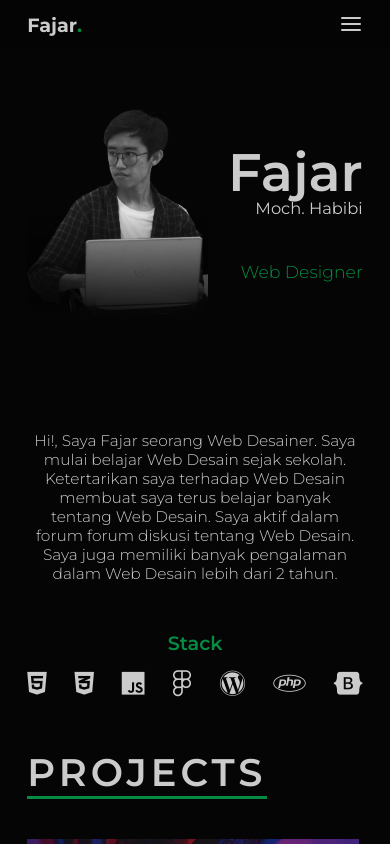
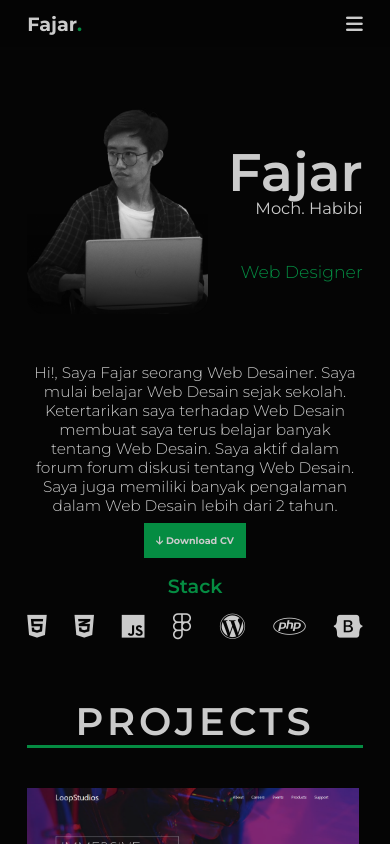
Before and after one commit to MlkyWayy/porto, a plain HTML site: page index.html in a window 390 px wide. Shown: the top 844 px of the page. Drawn offline with nearby package versions, Linux system fonts and the light colour scheme.

Commit message:
revisi responsive, menambah download cv

```diff
--- a/index.html
+++ b/index.html
@@ -10,7 +10,6 @@
 
     <!-- Icon -->
     <script src="https://kit.fontawesome.com/54d517b3f2.js" crossorigin="anonymous"></script>
-    <script src="https://unpkg.com/feather-icons"></script>
     <!-- CSS -->
     <link rel="stylesheet" href="style/style.css" />
 
@@ -21,11 +20,6 @@
     <title>Fajar | Portofolio</title>
   </head>
   <body>
-    <!-- Setting Mobile -->
-    <!-- <div class="mobile">
-      <p>Silahkan Buka Di Desktop</p>
-    </div> -->
-
     <!-- Navbar -->
     <nav class="navbar">
       <a href="#" class="navbar-logo">Fajar<span style="color: #058c42">.</span></a>
@@ -36,7 +30,7 @@
         <a href="#contact">Kontak</a>
       </div>
 
-      <a href="#" id="hamburger"><i data-feather="menu"></i></a>
+      <a href="#" id="hamburger"><i class="fa-solid fa-bars fa-2xl"></i></a>
     </nav>
 
     <!-- Hero -->
@@ -61,10 +55,13 @@
             Desain. Saya juga memiliki banyak pengalaman dalam Web Desain lebih dari 2 tahun.
           </p>
         </div>
+        <div class="resume">
+          <a href="file/Fajar Moch. Habibi-resume.pdf" target="_blank"><i class="fa-solid fa-arrow-down"></i> Download CV</a>
+        </div>
         <div class="txt-skills">
           <h1>Stack</h1>
           <ul>
-            <li><i class="fa-brands fa-html5 fa-2xl" style="color: #cbcbcb"></i></li>
+            <li><i class="fa-brands fa-html5 fa-2xl"></i></li>
             <li><i class="fa-brands fa-css3-alt fa-2xl"></i></li>
             <li><i class="fa-brands fa-js fa-2xl"></i></li>
             <li><i class="fa-brands fa-figma fa-2xl"></i></li>
@@ -113,10 +110,6 @@
 
     <footer>&copy;2023 Fajar</footer>
     <!-- Icon -->
-    <script>
-      feather.replace();
-    </script>
-
     <script src="script/script.js"></script>
   </body>
 </html>
--- a/style/style.css
+++ b/style/style.css
@@ -162,8 +162,28 @@ body {
   max-width: 89%;
 }
 
+.tentang .tentang-txt .resume {
+  margin-top: 20px;
+}
+.tentang .tentang-txt .resume a {
+  background-color: var(--primary);
+  color: var(--font);
+  border: 2px solid var(--primary);
+  padding: 10px;
+  font-weight: bold;
+  transition: 0.3s;
+}
+.tentang .tentang-txt .resume a:hover {
+  color: var(--primary);
+  background-color: var(--bg);
+  border: 2px solid var(--primary);
+  padding: 10px;
+  font-weight: bold;
+  transition: 0.3s;
+}
+
 .tentang .tentang-txt .txt-skills {
-  margin-top: 5rem;
+  margin-top: 3rem;
 }
 
 .tentang .tentang-txt .txt-skills h1 {
@@ -178,6 +198,7 @@ body {
   justify-content: space-between;
   margin-top: 20px;
   font-size: x-large;
+  color: var(--font);
 }
 
 .tentang .tentang-img {
@@ -291,10 +312,6 @@ footer {
   margin-bottom: 5px;
 }
 
-/* .mobile {
-  display: none;
-} */
-
 /* Media Queries*/
 
 /* Laptop */
@@ -406,13 +423,6 @@ footer {
     max-height: 10px;
     margin-top: -25vh;
   }
-  /* .hero .hero-img {
-    margin-top: -15rem;
-  }
-
-  .hero .hero-text {
-    margin-top: -15rem;
-  } */
   .hero .hero-text h1 {
     font-size: 5.5rem;
   }
@@ -439,7 +449,7 @@ footer {
 
   /* Tentang */
   .tentang {
-    margin-top: -28rem;
+    margin-top: -40vh;
   }
   .tentang .tentang-img {
     display: none;
@@ -467,7 +477,12 @@ footer {
 
   /* Projects */
   .projects {
-    margin-top: -5rem;
+    margin-top: -5vh;
+  }
+
+  .projects h1 {
+    text-align: center;
+    width: auto;
   }
 
   .projects .img-galery {
```
Also changed, not shown: 1 other file.
